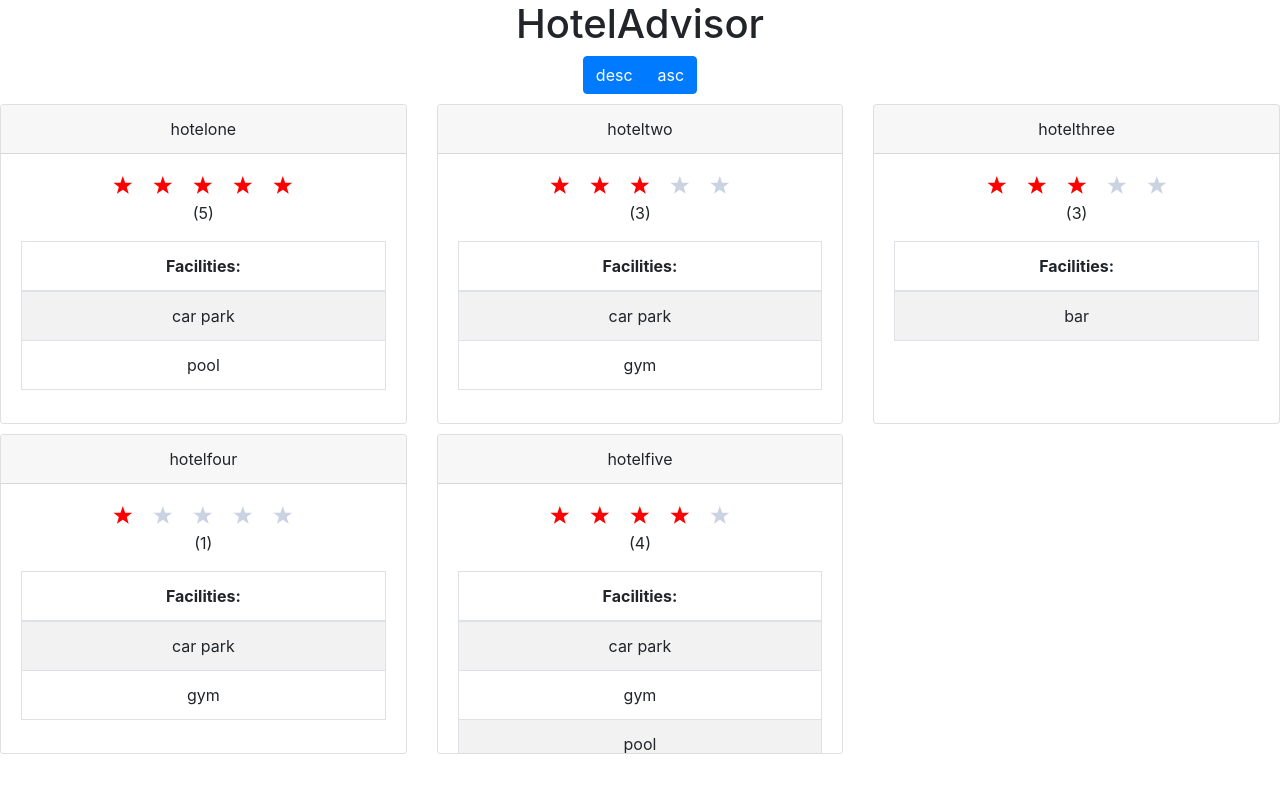
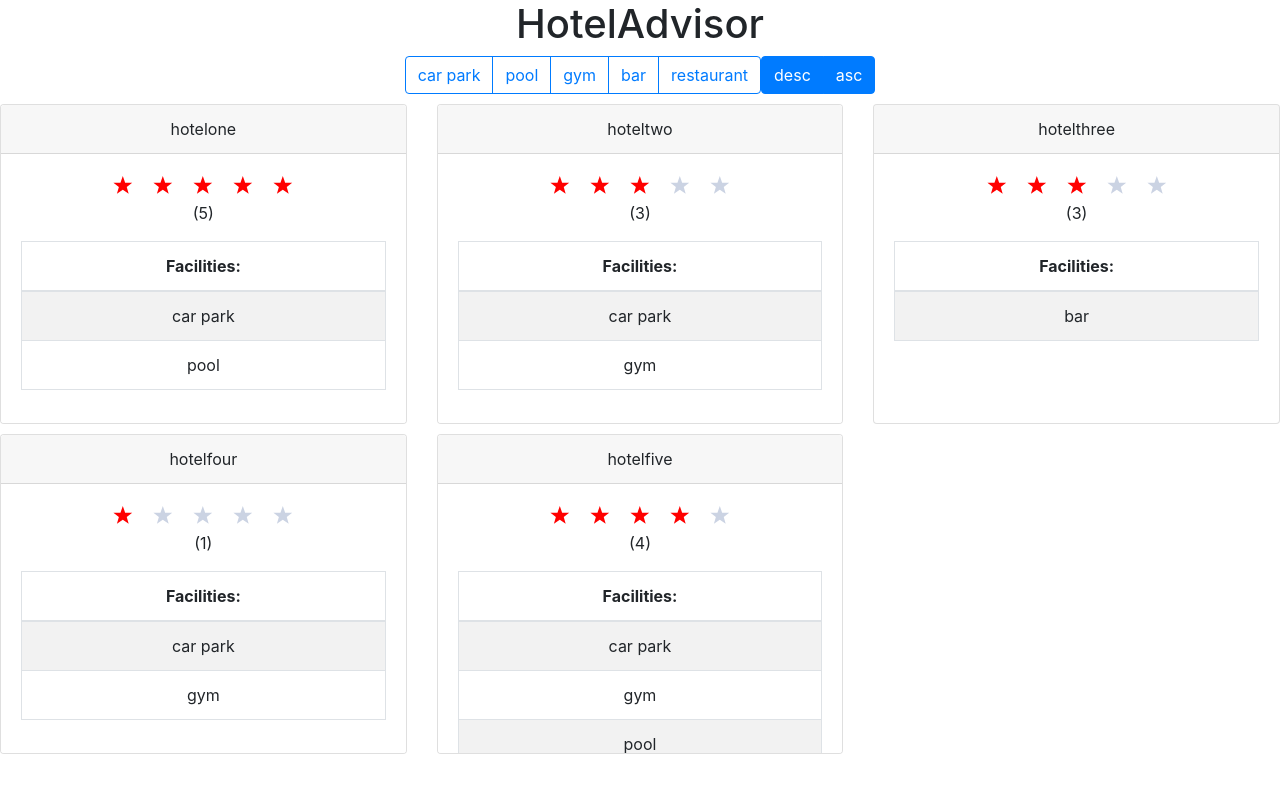
Before and after one commit to resmithers/aero-kata, a React (Create React App) app: page / in a window 1280 px wide. Shown: the top 792 px of the page. Built offline with nearby package versions, Linux system fonts and the light colour scheme.

Commit message:
Implemented filtering

```diff
--- a/src/components/Filter.jsx
+++ b/src/components/Filter.jsx
@@ -1,12 +1,21 @@
 import React from 'react';
-import {
-	ToggleButtonGroup,
-	ToggleButton
-} from 'react-bootstrap';
+import { connect } from 'react-redux';
+import { ToggleButtonGroup, ToggleButton } from 'react-bootstrap';
 
-export default function Filters({ applyOrder }) {
+function Filters({ facilities, applyFilter, applyOrder }) {
 	return (
 		<>
+			<ToggleButtonGroup name="filters" type="checkbox" onChange={applyFilter}>
+				{facilities.map(facility => (
+					<ToggleButton
+						variant="outline-primary"
+						key={facility}
+						value={facility}>
+						{facility}
+					</ToggleButton>
+				))}
+			</ToggleButtonGroup>
+
 			<ToggleButtonGroup name="order" type="radio" onChange={applyOrder}>
 				<ToggleButton value="desc">desc</ToggleButton>
 				<ToggleButton value="asc">asc</ToggleButton>
@@ -14,3 +23,14 @@ export default function Filters({ applyOrder }) {
 		</>
 	);
 }
+
+const mapStateToProps = state => {
+	const out = new Set();
+	state.hotels.map(({ facilities }) => facilities.map(f => out.add(f)));
+
+	return {
+		facilities: [...out],
+	};
+};
+
+export default connect(mapStateToProps)(Filters);
--- a/src/components/HotelList.jsx
+++ b/src/components/HotelList.jsx
@@ -3,37 +3,44 @@ import { connect } from 'react-redux';
 import { ListGroup, Row, Col } from 'react-bootstrap';
 import HotelCard from './HotelCard';
 import Filters from './Filter';
+import { containsAll } from '../utils';
 
 class HotelList extends Component {
 	state = {
 		hotels: null,
-		order: null,
+        order: null,
+        filters: null
     };
 
-    componentDidUpdate({hotels: h}, {order: o}) {
+    componentDidUpdate({hotels: h}, {order: o, filters: f}) {
         const { hotels } = this.props;
-        const { order } = this.state;
+        const { order, filters } = this.state;
 
         if (order !== o) {
-            const sortHotels = hotels.sort((a, b) => {
+            hotels.sort((a, b) => {
                 if (order === 'asc') return a.starRating - b.starRating;
                 if (order === 'desc') return b.starRating - a.starRating;
                 return 0;
             })
-            this.setState({ hotels: sortHotels })
+        }
+        if (filters !== f) {
+            this.setState({ hotels: hotels.filter(({facilities}) => containsAll(filters, facilities)) })
         }
     }
 
 	applyOrder = order => {
-        console.log('HI')
 		this.setState({ order });
+    };
+
+    applyFilter = filters => {
+		this.setState({ filters });
 	};
 
 	render() {
-		const { hotels } = this.props;
+		const hotels = this.state.hotels || this.props.hotels;
 		return (
 			<>
-				<Filters applyOrder={this.applyOrder}/>
+				<Filters applyOrder={this.applyOrder} applyFilter={this.applyFilter}/>
 				<ListGroup variant="flush">
 					<Row>
 						{hotels.map(data => (
--- /dev/null
+++ b/src/utils/index.js
@@ -0,0 +1,6 @@
+export function containsAll(needles, arr) {
+	for (const i in needles) {
+		if(!arr.includes(needles[i])) return false;
+	}
+	return true;
+}
```
Also changed, not shown: 1 other file (tests, documents, lock files or other folders).
